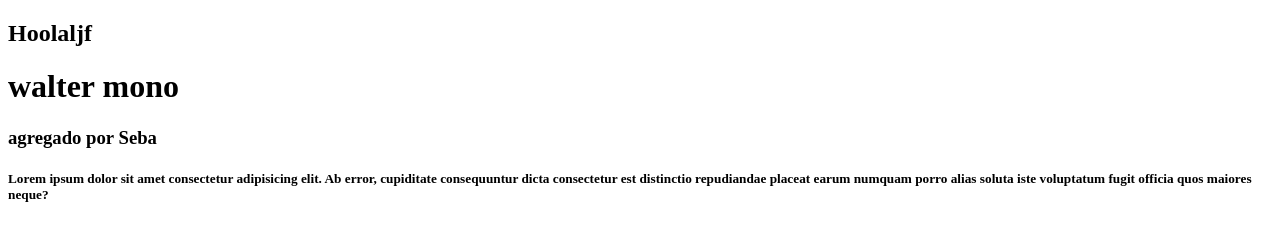
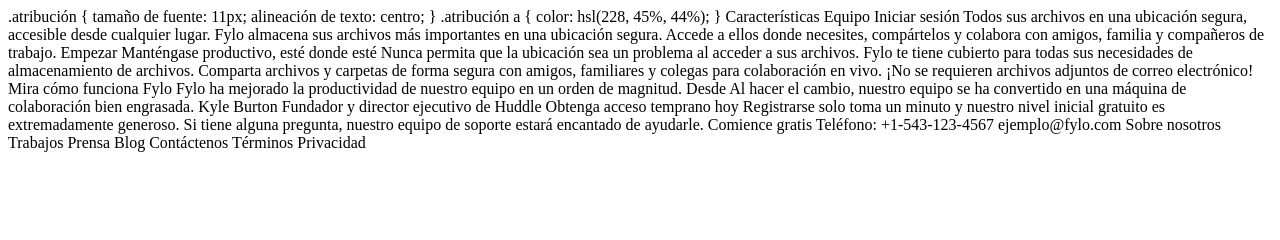
Before and after one commit to TomCom2425/Prueba1, a plain HTML site: page Index.html in a window 1280 px wide. Drawn offline with Linux system fonts and the light colour scheme.

Commit message:
para tp2

```diff
--- a/Index.html
+++ b/Index.html
@@ -1,14 +1,70 @@
 <!DOCTYPE html>
-<html lang="en">
-<head>
-    <meta charset="UTF-8">
-    <meta name="viewport" content="width=device-width, initial-scale=1.0">
-    <title>Document</title>
-</head>
-<body>
-    <h2>Hoolaljf</h2>
-    <h1>walter mono</h1>
-    <h3>agregado por Seba</h3>
-    <h5>Lorem ipsum dolor sit amet consectetur adipisicing elit. Ab error, cupiditate consequuntur dicta consectetur est distinctio repudiandae placeat earum numquam porro alias soluta iste voluptatum fugit officia quos maiores neque?</h5>
-</body>
+<html lang="es">
+<cabeza>
+   <meta juego de caracteres="UTF-8">
+   <meta name="viewport" content="width=device-width, inicial-scale=1.0"> <!-- muestra el sitio correctamente según el dispositivo del usuario -->
+
+   <enlace rel="icon" type="image/png" tamaños="32x32" href="./images/favicon-32x32.png">
+
+   <title> Página de inicio de Fylo con diseño de dos columnas</title>
+
+   <!-- Siéntete libre de eliminar estos estilos o personalizarlos en tu propia hoja de estilos 👍 -->
+   <estilo>
+     .atribución { tamaño de fuente: 11px; alineación de texto: centro; }
+     .atribución a { color: hsl(228, 45%, 44%); }
+   </estilo>
+</cabeza>
+<cuerpo>
+
+   Características
+   Equipo
+   Iniciar sesión
+
+   Todos sus archivos en una ubicación segura, accesible desde cualquier lugar.
+
+   Fylo almacena sus archivos más importantes en una ubicación segura.
+   Accede a ellos donde necesites, compártelos y colabora con amigos,
+   familia y compañeros de trabajo.
+
+   Empezar
+
+   Manténgase productivo, esté donde esté
+
+   Nunca permita que la ubicación sea un problema al acceder a sus archivos. Fylo te tiene
+   cubierto para todas sus necesidades de almacenamiento de archivos.
+
+   Comparta archivos y carpetas de forma segura con amigos, familiares y colegas para
+   colaboración en vivo. ¡No se requieren archivos adjuntos de correo electrónico!
+
+   Mira cómo funciona Fylo
+
+   Fylo ha mejorado la productividad de nuestro equipo en un orden de magnitud. Desde
+   Al hacer el cambio, nuestro equipo se ha convertido en una máquina de colaboración bien engrasada.
+
+   Kyle Burton
+   Fundador y director ejecutivo de Huddle
+
+   Obtenga acceso temprano hoy
+
+   Registrarse solo toma un minuto y nuestro nivel inicial gratuito es extremadamente generoso.
+   Si tiene alguna pregunta, nuestro equipo de soporte estará encantado de ayudarle.
+
+   Comience gratis
+
+   Teléfono: +1-543-123-4567
+   ejemplo@fylo.com
+
+   Sobre nosotros
+   Trabajos
+   Prensa
+   Blog
+
+   Contáctenos
+   Términos
+   Privacidad
+
+   <pie de página>
+
+   </pie de página>
+</cuerpo>
 </html>
```
